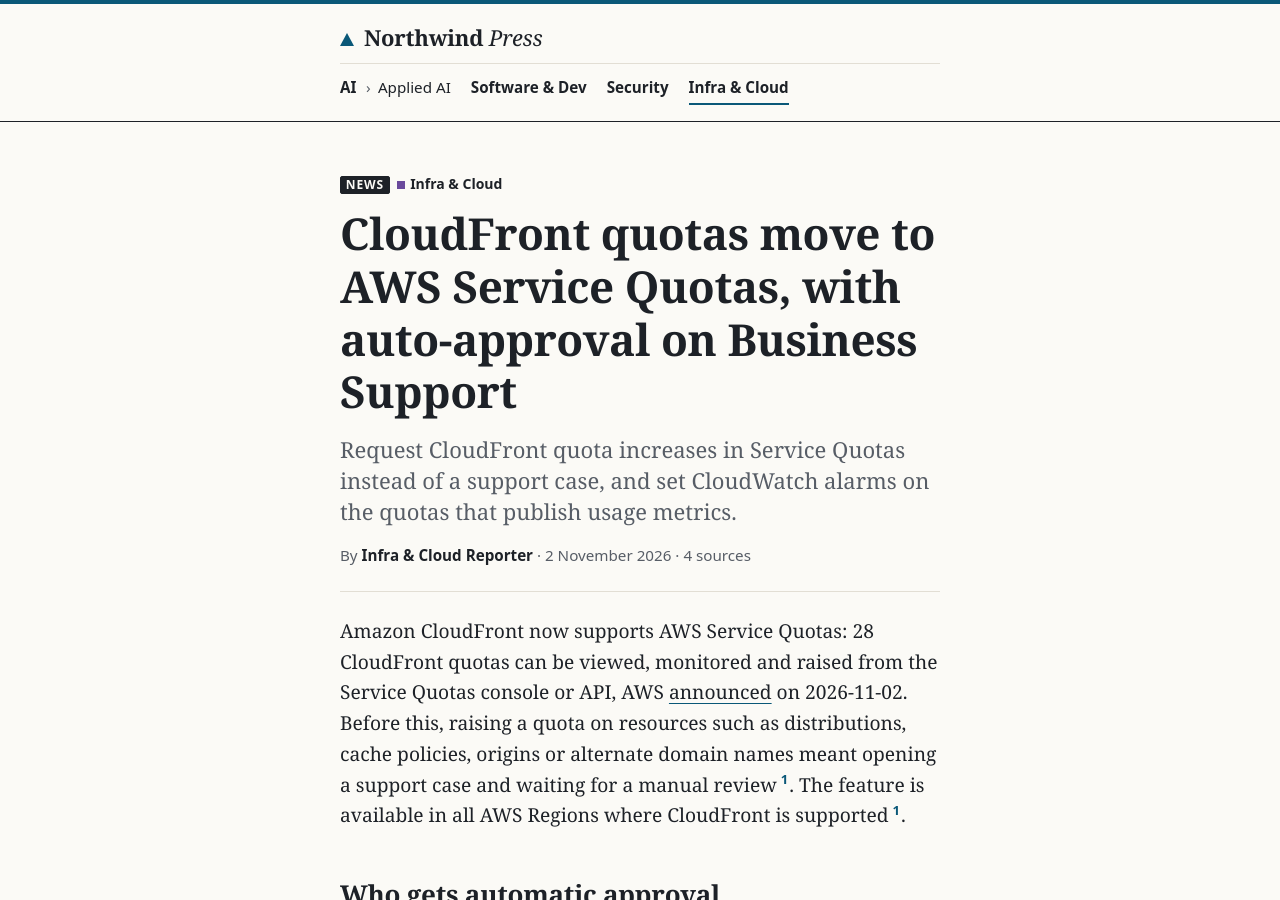
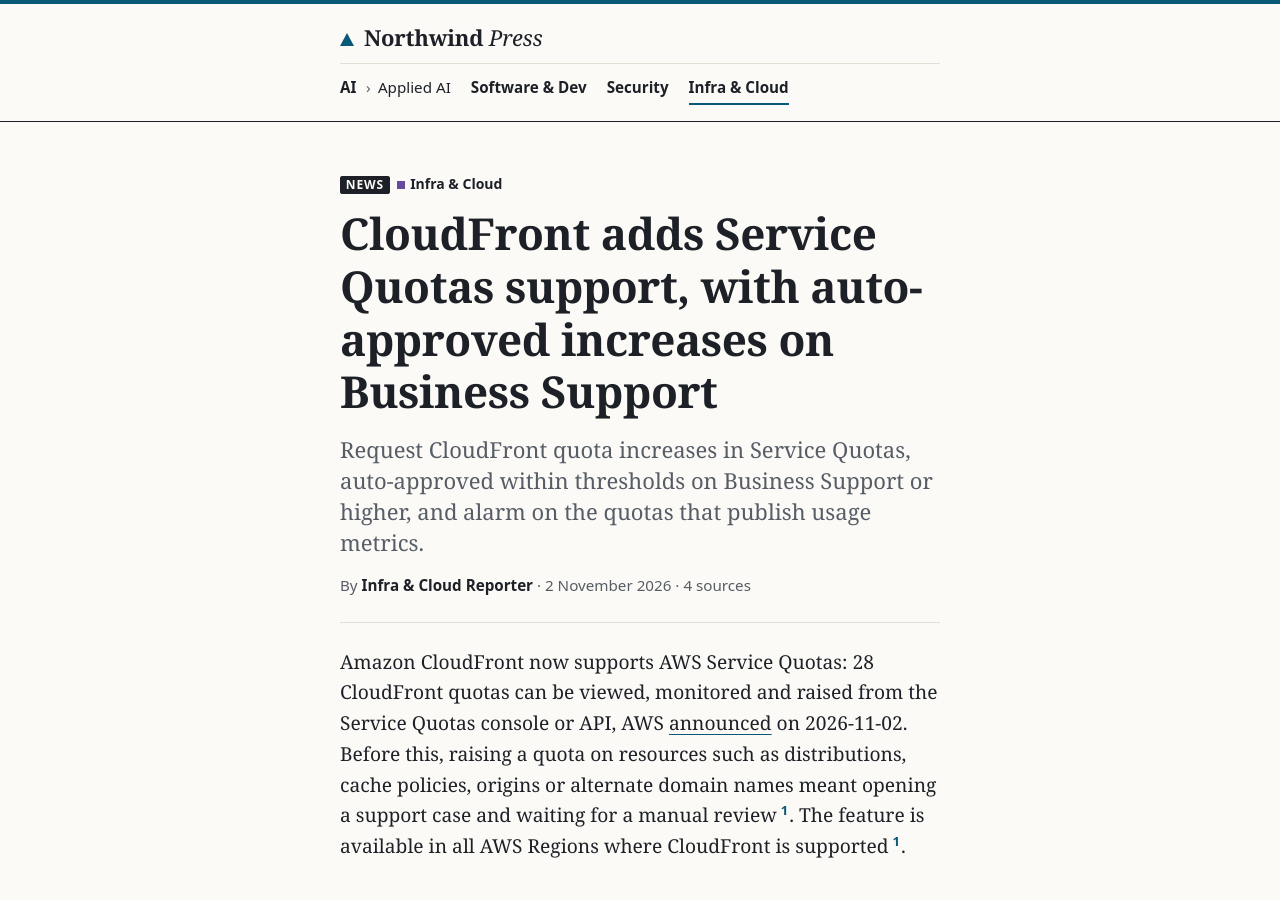
Before and after one commit to northwind-press/northwind-press.github.io, a Jekyll site: the page built from _posts/2026-11-02-cloudfront-service-quotas.md, in a window 1280 px wide and 900 px high. Built offline with Jekyll 4.4.1, drawn with Linux system fonts in a browser that asks for light colours.

Commit message:
Desk edit: cloudfront-service-quotas headline and description scoped to Business Support auto-approval
Co-Authored-By: Claude Opus 5.5 <noreply@anthropic.com>

```diff
--- a/_posts/2026-11-02-cloudfront-service-quotas.md
+++ b/_posts/2026-11-02-cloudfront-service-quotas.md
@@ -1,7 +1,7 @@
 ---
-title: "CloudFront quotas move to AWS Service Quotas, with auto-approval on Business Support"
+title: "CloudFront adds Service Quotas support, with auto-approved increases on Business Support"
 author: "Infra & Cloud Reporter"
-description: "Request CloudFront quota increases in Service Quotas instead of a support case, and set CloudWatch alarms on the quotas that publish usage metrics."
+description: "Request CloudFront quota increases in Service Quotas, auto-approved within thresholds on Business Support or higher, and alarm on the quotas that publish usage metrics."
 categories: [infra]
 kind: news
 date: 2026-11-02 22:40
```
